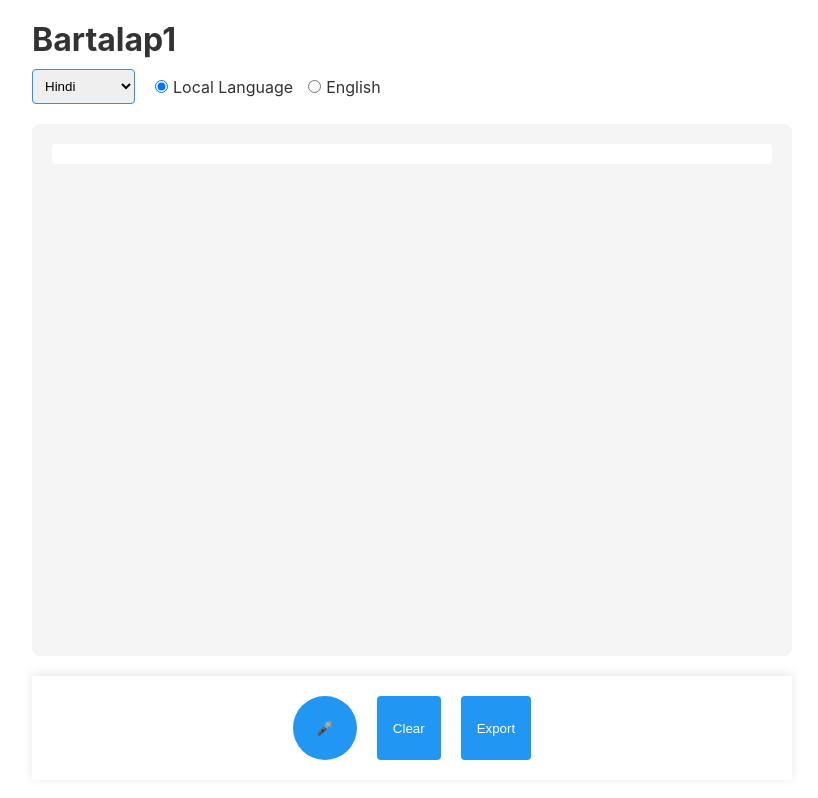
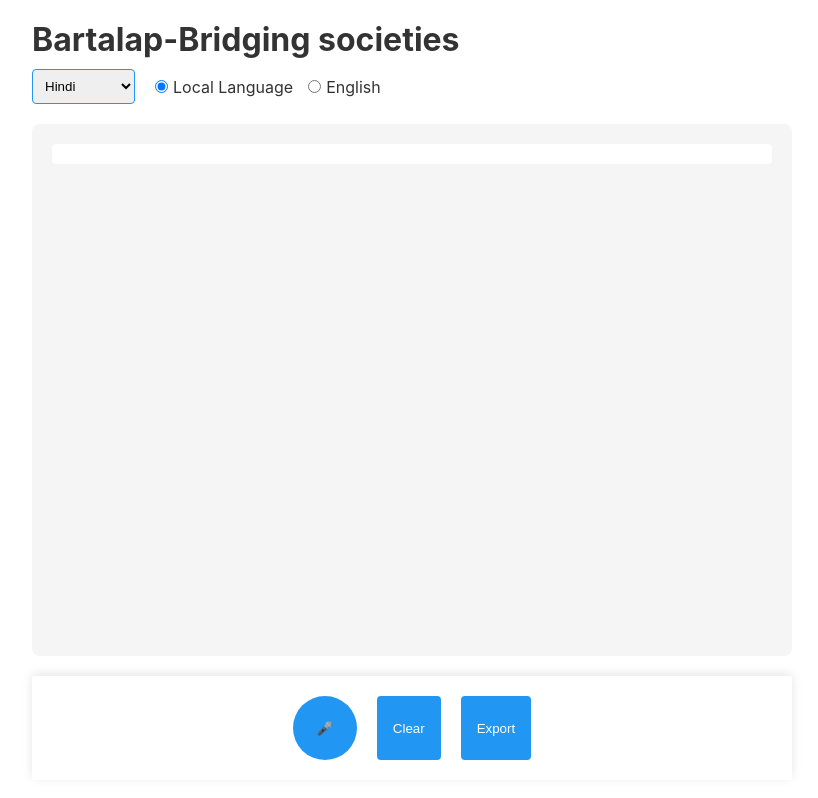
Before and after one commit to mainulislamsfdc/bartalap, a plain HTML site: page index.html in a window 1280 px wide. Shown: the whole page, without its empty margins (228-1046 px from the left). Drawn offline with Linux system fonts and the light colour scheme.

```diff
--- a/index.html
+++ b/index.html
@@ -3,7 +3,7 @@
 <head>
     <meta charset="UTF-8">
     <meta name="viewport" content="width=device-width, initial-scale=1.0">
-    <title>Bartalap1 - Real-time Translator</title>
+    <title>Bartalap-Bridging societies</title>
     <link rel="manifest" href="./manifest.json">
     <link rel="stylesheet" href="./css/styles.css">
     <meta name="theme-color" content="#2196F3">
@@ -11,7 +11,7 @@
 <body>
     <div class="app-container">
         <header>
-            <h1>Bartalap1</h1>
+            <h1>Bartalap-Bridging societies</h1>
             <div class="language-controls">
                 <select id="languageSelect" class="language-select">
                     <option value="hi-IN">Hindi</option>
```
